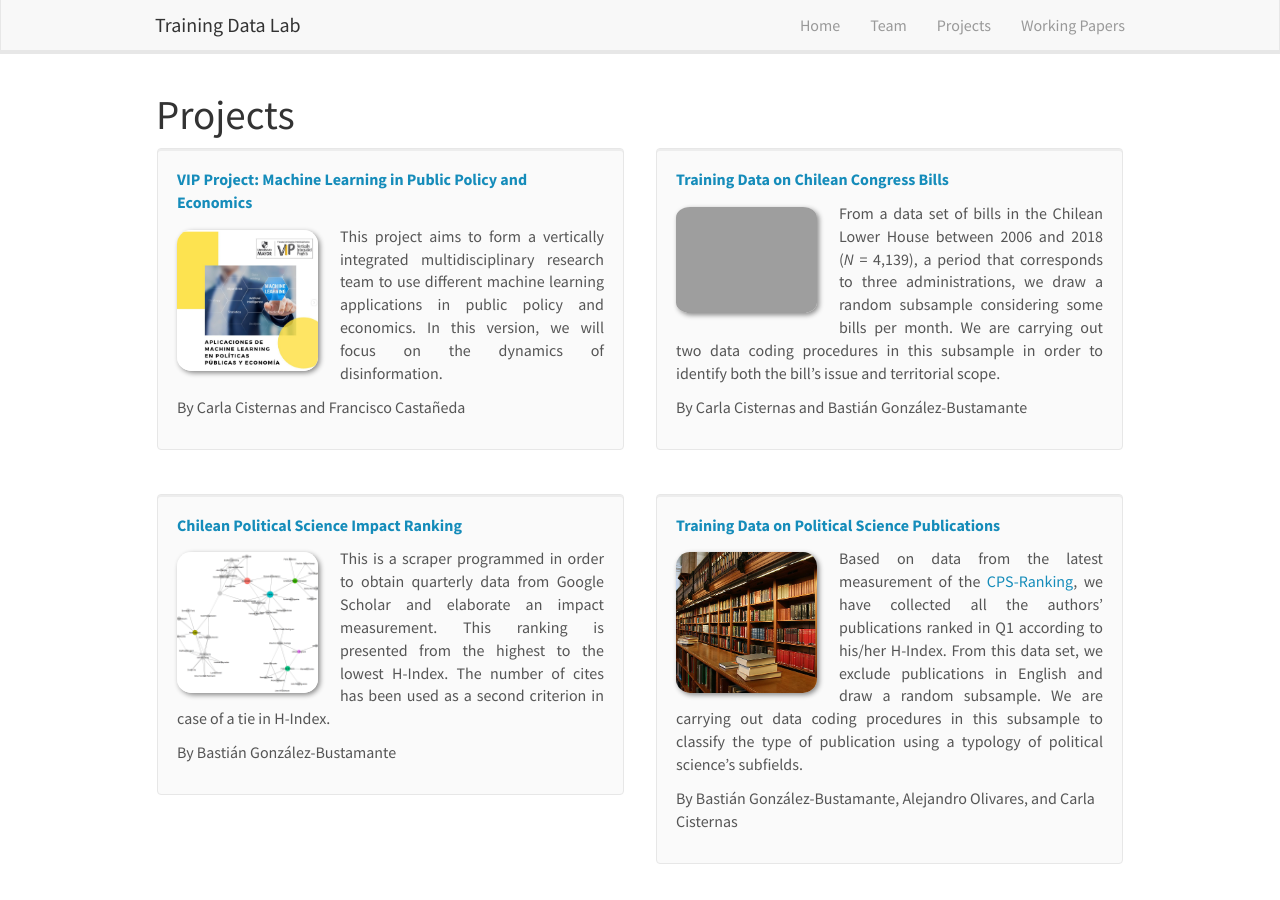
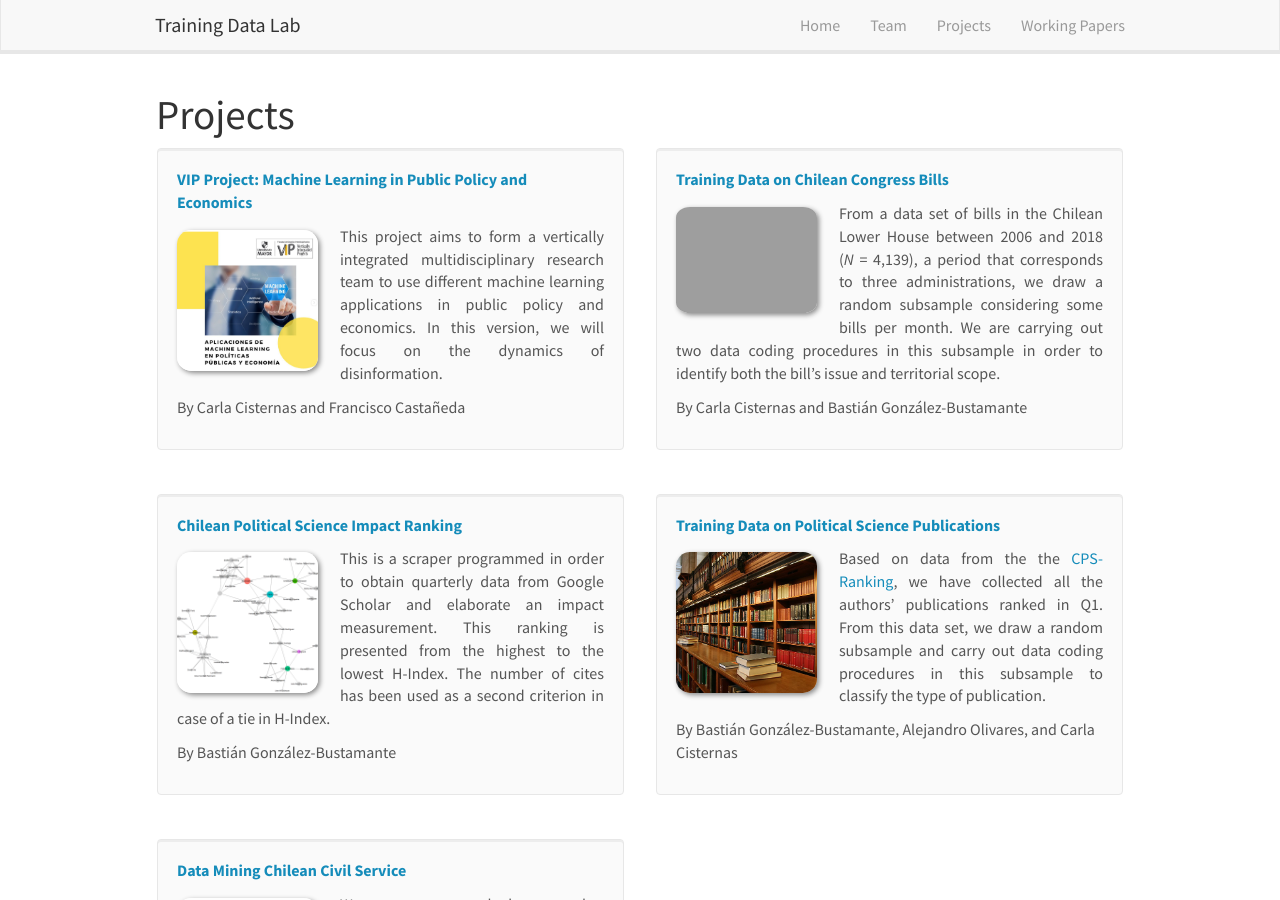
Before and after one commit to training-datalab/old-training-datalab.com, a Jekyll site: the page built from _pages/projects.md, in a window 1280 px wide and 900 px high. Built offline with Jekyll 4.4.1, drawn with Linux system fonts in a browser that asks for light colours; nearby versions of some CDN libraries.

Commit message:
Update projects.yml

```diff
--- a/_data/projects.yml
+++ b/_data/projects.yml
@@ -30,7 +30,7 @@
 
 - title: "Training Data on Political Science Publications"
   image: Library.jpg
-  description: Based on data from the latest measurement of the <a href="https://bgonzalezbustamante.com/cps-ranking/series/2021-03-08-impact-ranking/" target="_blank">CPS-Ranking</a>, we have collected all the authors’ publications ranked in Q1 according to his/her H-Index. From this data set, we exclude publications in English and draw a random subsample. We are carrying out data coding procedures in this subsample to classify the type of publication using a typology of political science’s subfields.
+  description: Based on data from the the <a href="https://training-datalab.com/projects/cps-ranking">CPS-Ranking</a>, we have collected all the authors’ publications ranked in Q1. From this data set, we draw a random subsample and carry out data coding procedures in this subsample to classify the type of publication.
   authors: Bastián González-Bustamante, Alejandro Olivares, and Carla Cisternas
   link:
     url: https://training-datalab.com/projects/political-science-publications
```
